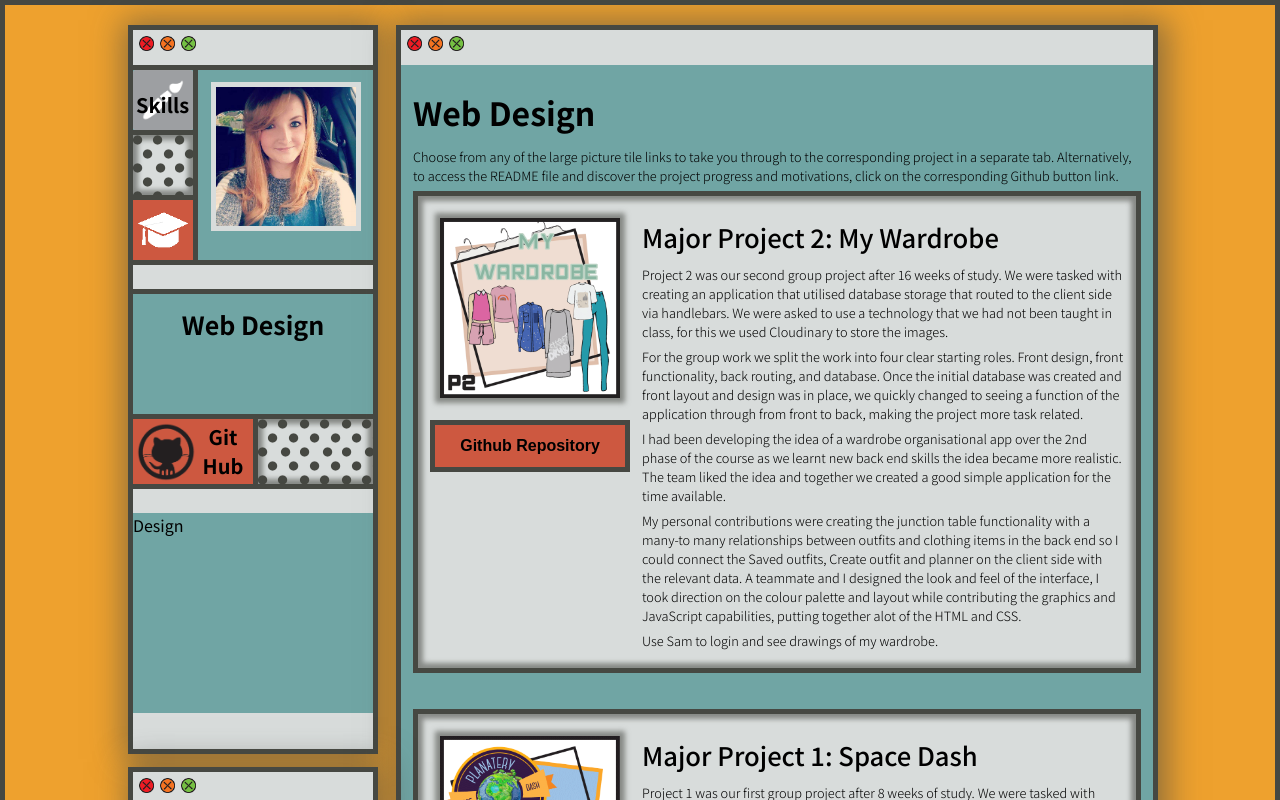
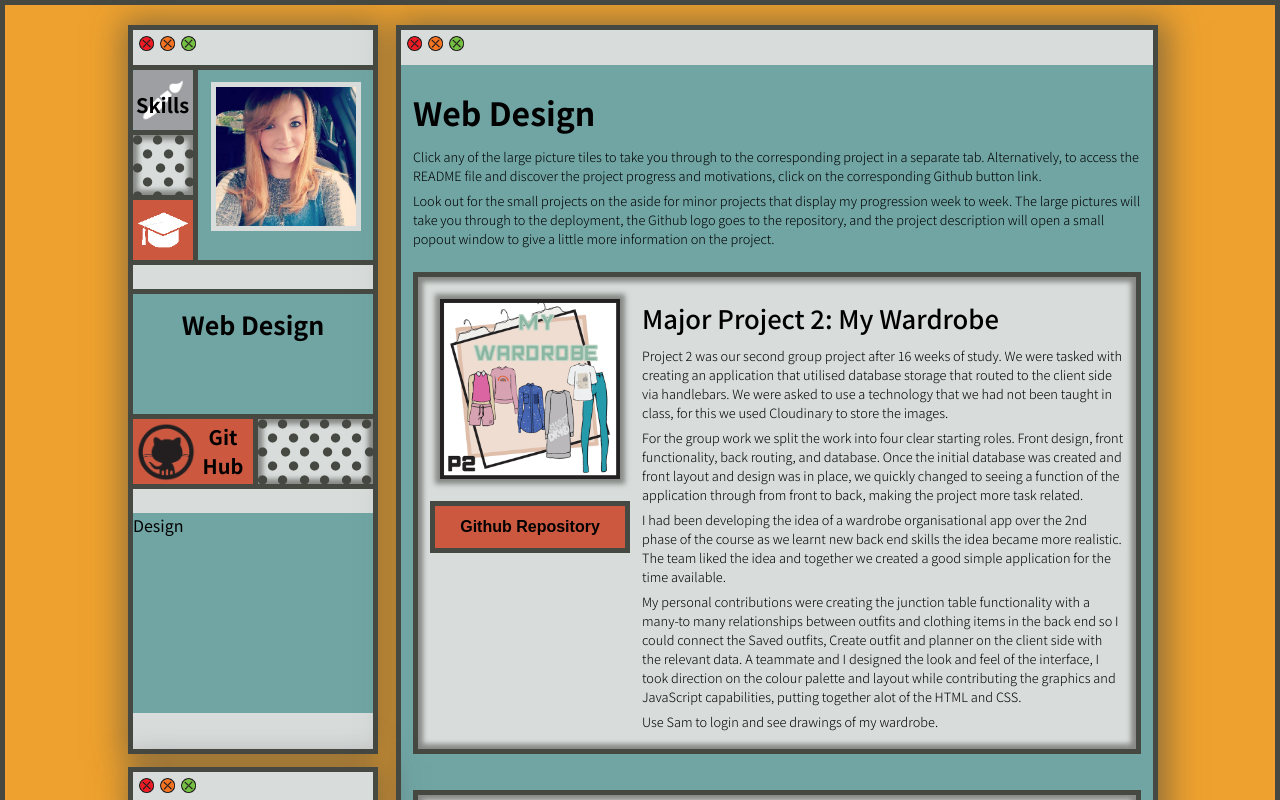
Before and after one commit to Samwakelam/20_REACT_PORTFOLIO_SLW, a React (Create React App) app: page /web-design in a window 1280 px wide. Shown: the top 800 px of the page. Built offline with nearby package versions, Linux system fonts and the light colour scheme.

Commit message:
user interface additions, hover effects

```diff
--- a/src/navPanels/AboutPanel.css
+++ b/src/navPanels/AboutPanel.css
@@ -1,6 +1,6 @@
 #about-nav {
   grid-template-columns: 65px auto;
-  grid-template-rows: 65px 65px 70px;
+  grid-template-rows: 70px 60px 70px;
 }
 
 #item-a {
@@ -9,13 +9,13 @@
 
   border-top: 5px solid var(--black);
   border-right: 5px solid var(--black);
+  border-bottom: 5px solid var(--black);
 }
 
 #item-b {
   grid-column: 1 / span 1;
   grid-row: 2 / span 1;
 
-  border-top: 5px solid var(--black);
   border-right: 5px solid var(--black);
 }
 
--- a/src/navPanels/WebDesignPanel.css
+++ b/src/navPanels/WebDesignPanel.css
@@ -25,6 +25,11 @@
   padding: 3px;
 }
 
+#item-h  > img {
+transform: unset;
+}
+
+
 #item-i {
   grid-column: 2 / span 1;
   grid-row: 2 / span 1;
--- a/src/navPanels/WebDesignPanel.js
+++ b/src/navPanels/WebDesignPanel.js
@@ -18,6 +18,7 @@ const WebDesignPanel = ({page, onTogglePage}) => {
       </div>
 
       <div id='item-h' className='nav-item'>
+
         <img
           className='symbol'
           src={`${process.env.PUBLIC_URL}/assets/img/symbols/github-clear.png`}
@@ -25,6 +26,7 @@ const WebDesignPanel = ({page, onTogglePage}) => {
           // onClick={togglePopout}
         />
         <a id='github-profile' className='side-link-text text-centre' rel="noreferrer" href='https://github.com/Samwakelam' target='_blank' > Git Hub </a>
+
       </div>
       <div id='item-i' className='nav-item spots'>
 
--- a/src/pages/WebPage.css
+++ b/src/pages/WebPage.css
@@ -1,3 +1,7 @@
+#web-design-page>p:nth-child(3) {
+ margin-bottom: 24px;
+}
+
 .major-project-container {
   display: grid;
   grid-template-columns: 200px auto ;
@@ -23,6 +27,10 @@
   cursor: pointer;
 }
 
+.project-board:hover {
+  transform: scale(1.02);
+}
+
 .project-content {
   grid-column: 2 / span 1 ;
   grid-row: 1 / span 2;
--- a/src/pages/WebPage.js
+++ b/src/pages/WebPage.js
@@ -5,9 +5,15 @@ const WebPage = () => {
     <article id='web-design-page' className='container'>
       <h1>Web Design</h1>
       <p>
-        Choose from any of the large picture tile links to take you through to the corresponding project in a separate tab.
+        Click any of the large picture tiles to take you through to the corresponding project in a separate tab.
         Alternatively, to access the README file and discover the project progress and motivations,
         click on the corresponding Github button link.
+      </p>
+
+      <p>
+        Look out for the small projects on the aside for minor projects that display my progression week to week.
+        The large pictures will take you through to the deployment, the Github logo goes to the repository,
+        and the project description will open a small popout window to give a little more information on the project.
       </p>
 
       <div className='major-project-container'>
--- a/src/sidePages/WebAside.css
+++ b/src/sidePages/WebAside.css
@@ -53,6 +53,10 @@
   cursor: pointer;
 }
 
+.project-board:hover {
+  transform: scale(1.02);
+}
+
 .minor-project-containter>.spots {
   border-left: 5px solid var(--black);
 }
@@ -61,3 +65,7 @@
   height: 50px;
   width: 50px;
 }
+
+.symbol-sml:hover {
+  transform: scale(1.05);
+}
--- a/src/system-class.css
+++ b/src/system-class.css
@@ -9,6 +9,10 @@
 .symbol {
   height: 60px;
   width: 60px;
+}
+
+.symbol:hover {
+  transform: scale(1.1);
 }
 
 .spots {
```
